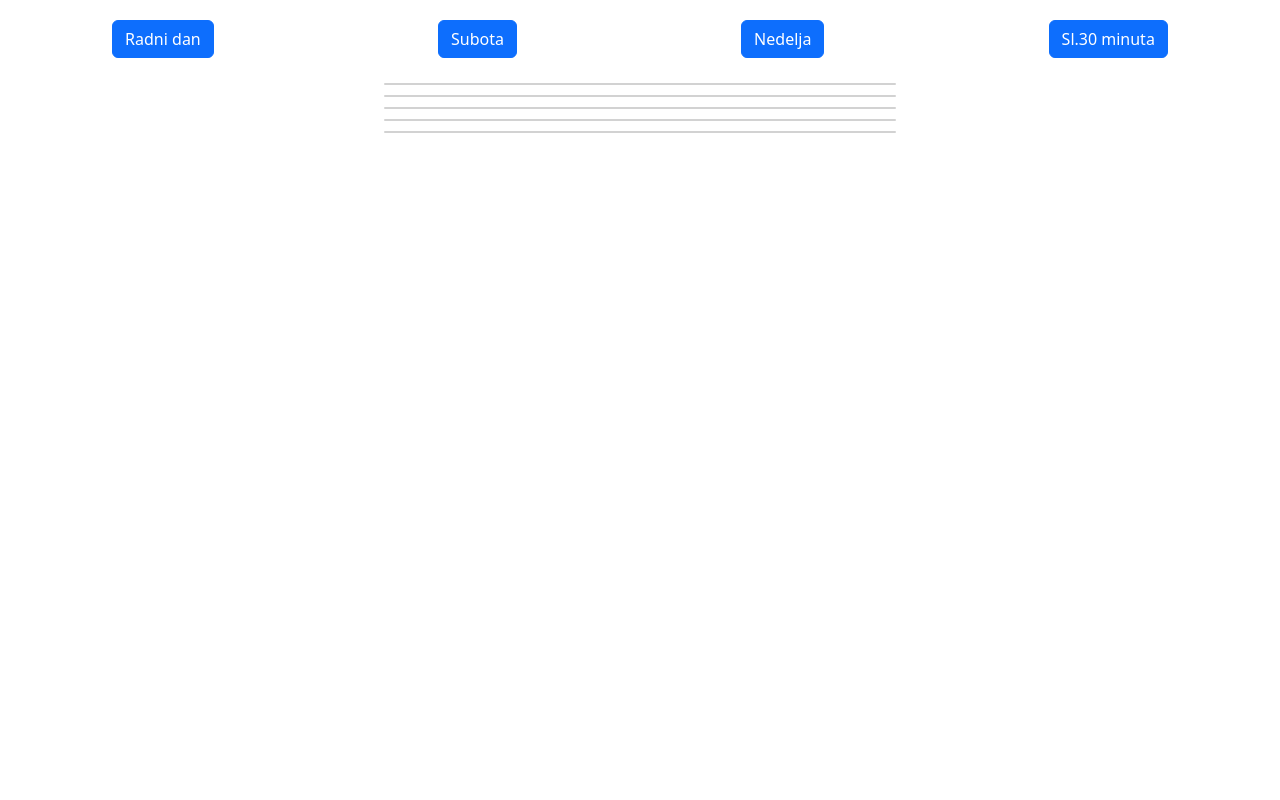
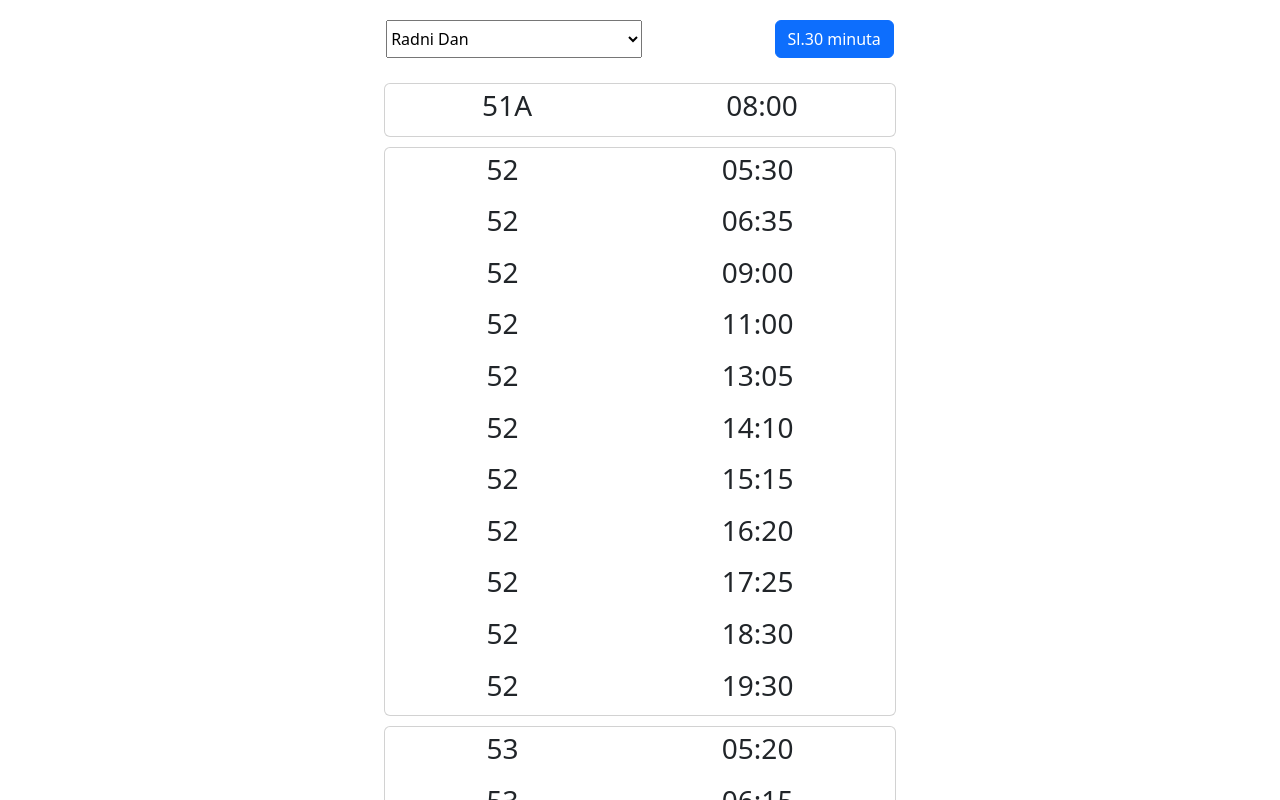
Before and after one commit to boris-boat/autobusi, an Angular app: page / in a window 1280 px wide. Shown: the top 800 px of the page. Built offline with nearby package versions, Linux system fonts and the light colour scheme.

Commit message:
stavljen selekt

```diff
--- a/src/app/homepage/homepage.component.html
+++ b/src/app/homepage/homepage.component.html
@@ -1,25 +1,16 @@
 <div class="app-wrapper">
+
   <div class="button-wrapper">
-    <button
-      type="button"
-      class="btn btn-primary"
-      (click)="setFilter('radniDan')"
-    >
-      Radni dan
-    </button>
-    <button type="button" class="btn btn-primary" (click)="setFilter('subota')">
-      Subota
-    </button>
-    <button
-      type="button"
-      class="btn btn-primary"
-      (click)="setFilter('nedelja')"
-    >
-      Nedelja
-    </button>
+   <select name="dan" id="danselekt" (change)="selekt($event)">
+      <option value="radniDan">Radni Dan</option>
+      <option value="subota">Subota</option>
+      <option value="nedelja">Nedelja</option>
+  </select>
     <button type="button" class="btn btn-primary" (click)="next30Mins()">Sl.30 minuta</button>
+
   </div>
-  <div class="autobus card" *ngFor="let bus of autobusiZaDisplay">
+  <ng-container *ngFor="let bus of autobusiZaDisplay">
+    <div class="autobus card"  >
     <h3 *ngFor="let item of bus.focusDan" class="termin">
       <p>
         {{ bus.ime }}
@@ -29,4 +20,6 @@
       </p>
     </h3>
   </div>
+</ng-container>
+
 </div>
--- a/src/app/homepage/homepage.component.scss
+++ b/src/app/homepage/homepage.component.scss
@@ -1,8 +1,11 @@
 .button-wrapper {
-  width: 100%;
+  width: 50%;
   display: flex;
   justify-content: space-around;
   margin-bottom: 20px;
+  #danselekt{
+    width: 40%;
+  }
 }
 .app-wrapper {
   padding-top: 20px;
@@ -31,4 +34,9 @@
   .autobus {
     width: 80%;
   }
+  .button-wrapper {
+    width: 70%;
+  #danselekt{
+  width: 40%;
+  }}
 }
--- a/src/app/homepage/homepage.component.ts
+++ b/src/app/homepage/homepage.component.ts
@@ -15,9 +15,15 @@ export class HomepageComponent implements OnInit {
 
   ngOnInit(): void {
     this.autobusiZaDisplay = autobusi
+    this.setFilter(this.dan(new Date().getDay()))
+  }
+
+  selekt(e:any){
+    this.setFilter(e.target.value)
   }
   setFilter(filter: string):void {
     for (let i in this.autobusiZaDisplay) {
+
       this.autobusiZaDisplay[i].focusDan = this.autobusiZaDisplay[i][filter]
     }
   }
```
